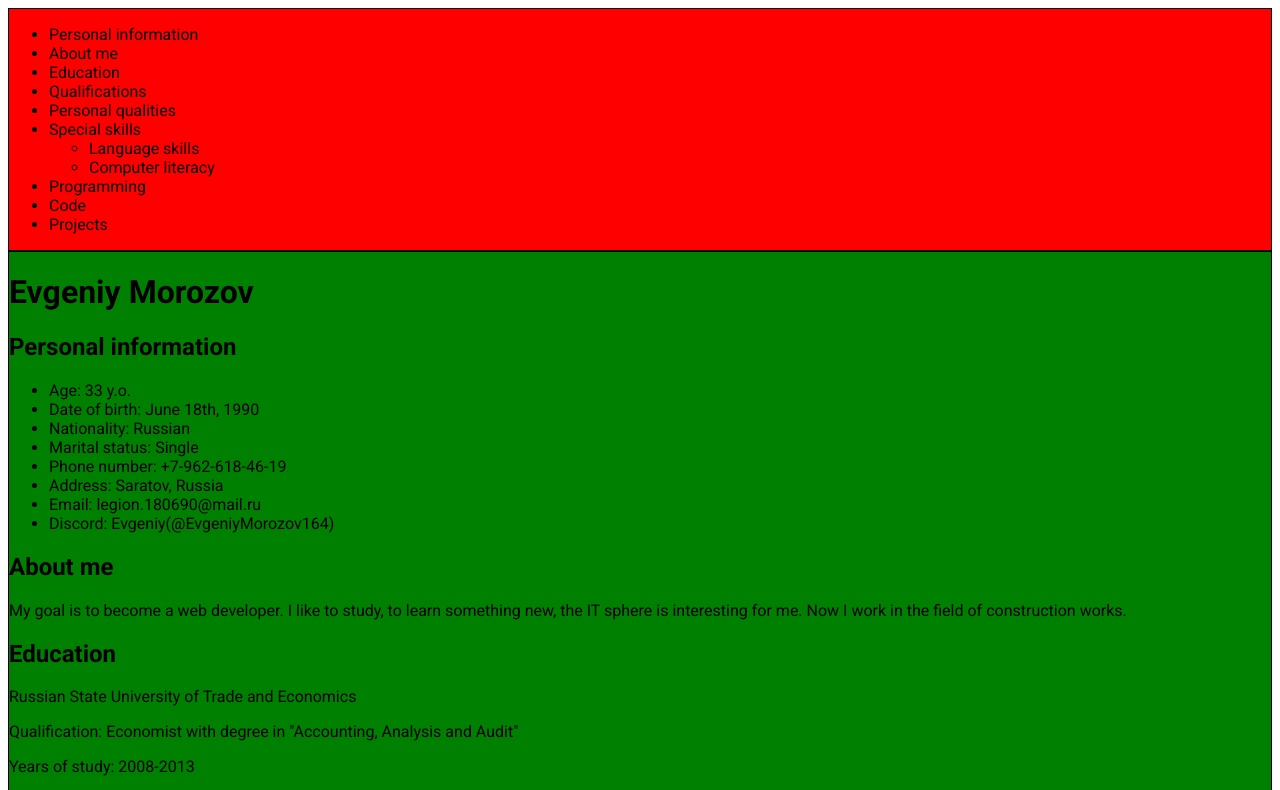
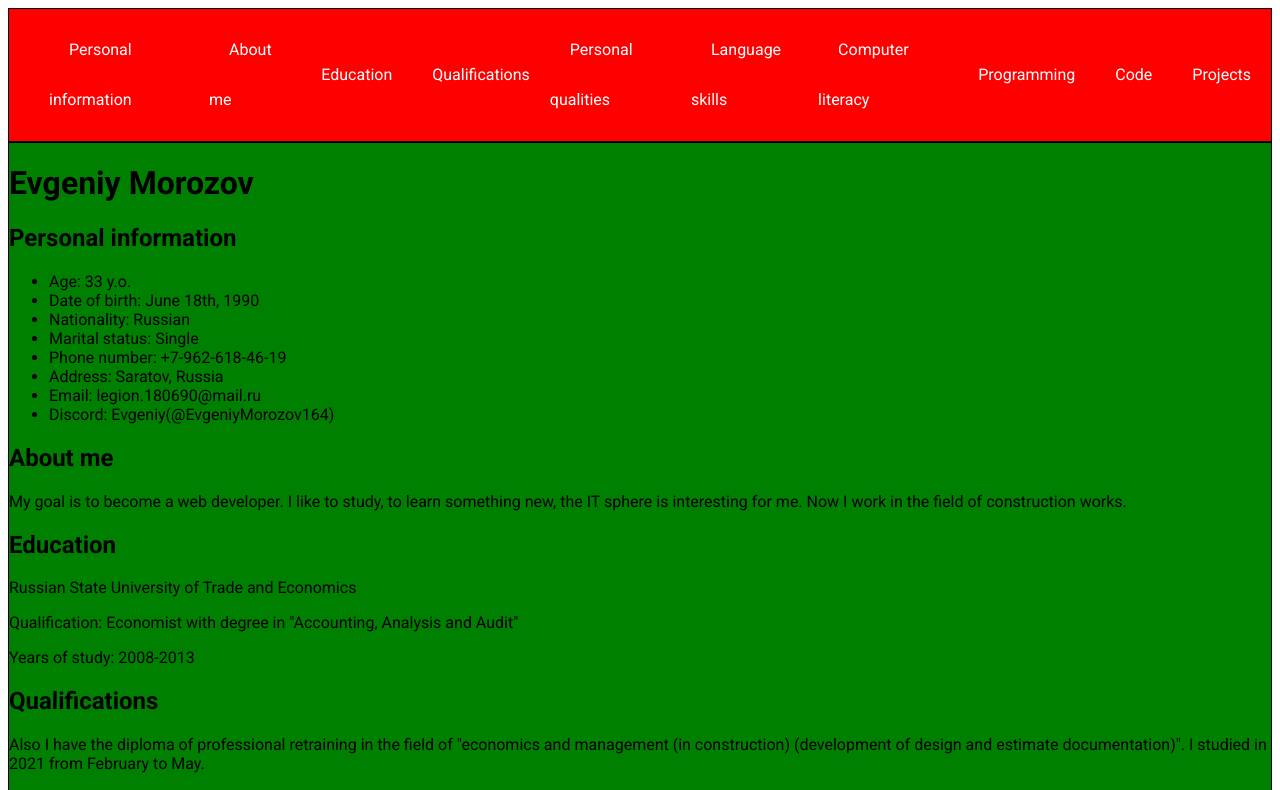
Before and after one commit to EvgeniyMorozov164/rsschool-cv, a plain HTML site: page index.html in a window 1280 px wide. Shown: the top 790 px of the page. Drawn offline with Linux system fonts and the light colour scheme.

Commit message:
feat: add links into nav

```diff
--- a/index.html
+++ b/index.html
@@ -11,26 +11,25 @@
 </head>
 <body>
     <header>
-        <nav>
-            <ul>
-                <li>Personal information</li>
-                <li>About me</li>
-                <li>Education</li>
-                <li>Qualifications</li>
-                <li>Personal qualities</li>
-                <li>Special skills
-                    <ul>
-                        <li>Language skills</li>
-                        <li>Computer literacy</li>
-                    </ul>
-                </li>
-                <li>Programming</li>
-                <li>Code</li>
-                <li>Projects</li>
+        <div class="container">
+        <nav class="nav">
+            <ul class="nav-list">
+                <li class="nav-item"><a href="#persInfo" class="nav-link">Personal information</a></li>
+                <li class="nav-item"><a href="#about" class="nav-link">About me</a></li>
+                <li class="nav-item"><a href="#education" class="nav-link">Education</a></li>
+                <li class="nav-item"><a href="#qualifications" class="nav-link">Qualifications</a></li>
+                <li class="nav-item"><a href="#persQualities" class="nav-link">Personal qualities</a></li>
+                <li class="nav-item"><a href="#language" class="nav-link">Language skills</a></li>
+                <li class="nav-item"><a href="#compLiteracy" class="nav-link">Computer literacy</a></li>
+                <li class="nav-item"><a href="#programming" class="nav-link">Programming</a></li>
+                <li class="nav-item"><a href="#code" class="nav-link">Code</a></li>
+                <li class="nav-item"><a href="#projects" class="nav-link">Projects</a></li>
             </ul>
         </nav>
+        </div>
     </header>
     <main>
+        <div class="container">
         <h1>Evgeniy Morozov</h1>
         <section>
             <h2>Personal information</h2>
@@ -108,8 +107,10 @@
         </section>
         <section>
             <h2>Code</h2>
-            <p>Calculation of pi by Euler 's formula</p>
-            <code>Scanner in = new Scanner(System.in);
+            <p>Calculation of pi by Euler 's formula (Java):</p>
+            <code>
+                <pre>
+                Scanner in = new Scanner(System.in);
                 int n;
                 double Pi;
                 double sum = 0;
@@ -119,15 +120,20 @@
                     sum += 1 / Math.pow(i + 1, 2);
                 }
                 Pi = Math.sqrt(6 * sum);
-                System.out.println("Pi for n = " + Pi);</code>
+                System.out.println("Pi for n = " + Pi);
+                </pre>
+            </code>
         </section>
         <section>
             <h2>Projects</h2>
             <p>CV</p>
         </section>
+        </div>
     </main>
     <footer>
-        <p>MyGithub: https://github.com/EvgeniyMorozov164</p>
+        <div class="container">
+          <p>MyGithub: https://github.com/EvgeniyMorozov164</p>
+        </div>
     </footer>
 </body>
 </html>
--- a/style.css
+++ b/style.css
@@ -1,3 +1,7 @@
+html {
+    scroll-behavior: smooth;
+}
+
 * {
     box-sizing: border-box;
 }
@@ -7,6 +11,33 @@ body {
     display: flex;
     flex-direction: column;
     justify-content: space-between;
+}
+
+.container {
+    max-width: 1440px;
+    margin: 0 auto;
+}
+
+.nav {
+
+}
+
+.nav-list {
+    display: flex;
+    justify-content: center;
+    align-items: center;
+    list-style: none;
+}
+
+.nav-item {
+
+}
+
+.nav-link {
+    color: #ffffff;
+    padding: 0 20px;
+    line-height: 50px;
+    text-decoration: none;
 }
 
 header {
```
